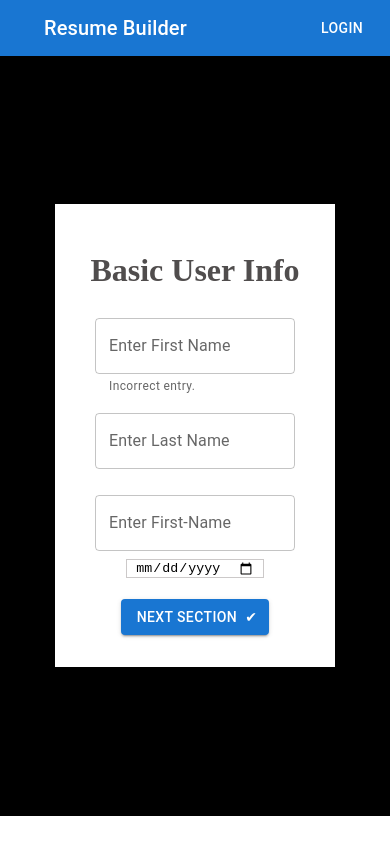
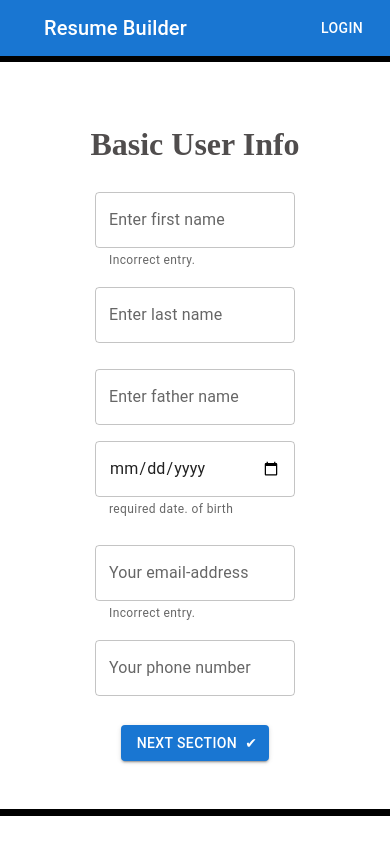
Before and after one commit to niaziiii/resume-builder, a React (Create React App) app: page /resume in a window 390 px wide. Built offline with nearby package versions, Linux system fonts and the light colour scheme.

Commit message:
added user job info UIUX

```diff
--- a/src/components/Forms/UserBasic/UserBasic.jsx
+++ b/src/components/Forms/UserBasic/UserBasic.jsx
@@ -1,12 +1,10 @@
 import React from 'react'
 import Box from '@mui/material/Box';
 import TextField from '@mui/material/TextField';
-// import SendIcon from '@mui/icons-material/Send';
 import Button from '@mui/material/Button';
 
 
 const UserBasic = (prop) => {
-  console.log(prop);
   return (
     <Box
       className='UserBasic-Form'
@@ -20,20 +18,36 @@ const UserBasic = (prop) => {
       <form action="#">
       <div className='inputsContainer'>
         <TextField
-          label="Enter First Name"
+          label="Enter first name"
           helperText="Incorrect entry."
         />
         <TextField
-          label="Enter Last Name"
+          label="Enter last name"
         />
       </div>
       <div className='inputsContainer'>
         <TextField
-          label="Enter First-Name"
+          label="Enter father name"
         />
-        <input type="date" name="" id="" />
+         <TextField
+          // label="Enter father name"
+          type='date'
+          helperText="required date. of birth"
+
+        />
 
       </div>
+      <div className='inputsContainer'>
+      <TextField
+        label="Your email-address"
+        type='email'
+        helperText="Incorrect entry."
+      />
+      <TextField
+        label="Your phone number"
+        type='number'
+      />
+    </div>
       <Button variant="contained" endIcon='✔' type='submit' onClick={(e)=> {
         e.preventDefault()
         prop.next()
--- a/src/components/Forms/UserJobInfo/UserJobInfo.jsx
+++ b/src/components/Forms/UserJobInfo/UserJobInfo.jsx
@@ -1,10 +1,47 @@
 import React from 'react'
+import Box from '@mui/material/Box';
+import TextField from '@mui/material/TextField';
+import Button from '@mui/material/Button';
+import Stack from '@mui/material/Stack';
 
-const UserJobInfo = () => {
+const UserJobInfo = (prop) => {
   return (
-    <div>
-      <h1>User job info</h1>
+    <Box
+    className='UserBasic-Form'
+    component="div"
+    // onSubmit={}
+    sx={{
+      '& .MuiTextField-root': { m: 1, width: '25ch' },
+    }}
+  >
+    <h1>User Job info</h1>
+    <form action="#">
+    <div className='inputsContainer'>
+      <TextField
+        label="Enter First Name"
+        helperText="Incorrect entry."
+      />
+      <TextField
+        label="Enter Last Name"
+      />
     </div>
+    <div className='inputsContainer'>
+      <TextField
+        label="Enter First-Name"
+      />
+      <input type="date" name="" id="" />
+
+    </div>
+    <Stack direction="row" spacing={20} className="previ-next-button">
+      <Button variant="outlined" startIcon='' onClick={()=> prop.prev()}>
+        Prev
+      </Button>
+      <Button variant="outlined" endIcon='▶' onClick={()=> prop.next()}>
+        Next
+      </Button>
+    </Stack>
+    </form>
+  </Box>
   )
 }
 
--- a/src/components/UserInfo/UserInfo.jsx
+++ b/src/components/UserInfo/UserInfo.jsx
@@ -6,12 +6,10 @@ function UserInfo() {
     const nextPage = () => {
         if(stage >= 4) return;
         setStage(prev => prev +=1)
-        console.log(stage);
     }
     const prevPage = () => {
         if(stage === 1) return;
         setStage(prev => prev -=1)
-        console.log(stage);
     }
     switch (stage) {
         case 1:
@@ -19,7 +17,7 @@ function UserInfo() {
         case 2:
             return <rendersComponets.UserDetails next={nextPage} prev={prevPage}/>
         case 3:
-            return <rendersComponets.UserJobInfo />
+            return <rendersComponets.UserJobInfo next={nextPage} prev={prevPage}/>
         case 4:
             return <rendersComponets.UserSuccess />
         default:
--- a/src/style/modules/__basicUser.scss
+++ b/src/style/modules/__basicUser.scss
@@ -25,22 +25,8 @@
     margin-top: 1rem;
     cursor: pointer;
 }
-.inputsContainer{
-    display: flex;
-    flex-direction: row;
-    align-items: flex-start;
-    padding: .3rem 0;
-    height: 5rem;
-}
 
-.inputsContainer input[type="date"]{
-    flex: 0 0 40%;
-    padding: 0 .5rem;
-    height: 3rem;
-    align-self: center;
-    margin: 0 .6rem;
-    border: 1px solid rgb(204, 201, 201);
-}
+
 
 @media screen and (max-width: 800px) {
   .UserBasic-Form{
--- a/src/style/modules/__detailsUser.scss
+++ b/src/style/modules/__detailsUser.scss
@@ -1,3 +1,7 @@
+.css-1yk1gt9-MuiInputBase-root-MuiOutlinedInput-root-MuiSelect-root.Mui-focused .MuiOutlinedInput-notchedOutline{
+    border-color: transparent !important;
+}
+
 .previ-next-button{
     display: flex;
     flex-direction: row;
@@ -9,3 +13,42 @@
         padding: .3rem 0 !important;
     }
 }
+.select-input{
+    display: flex;
+    flex-direction: row;
+    align-items: center;
+    padding: .5rem;
+    // width: 100%;
+    flex: 0 0 46%;
+    // background-color: red !important;
+    label{
+        flex: 1;
+        // margin-left: .5rem?;
+    }
+    div{
+        flex: 2;
+
+    }
+}
+
+@media screen and (max-width:600px) {
+    .previ-next-button{
+        flex-direction: column !important;
+        align-items: center;
+        justify-content: center;
+        button{
+            width: auto;
+            margin: 0% !important;
+            padding: .5rem 1rem !important;
+            margin-top: .4rem !important;
+
+        }
+    }
+    .select-input{
+        width: 12rem;
+    }
+    .UserBasic-Form {
+        padding: 3rem 0%;
+        width: 100%;
+    }
+}
--- a/src/style/style.css
+++ b/src/style/style.css
@@ -31,23 +31,6 @@
   cursor: pointer;
 }
 
-.inputsContainer {
-  display: flex;
-  flex-direction: row;
-  align-items: flex-start;
-  padding: 0.3rem 0;
-  height: 5rem;
-}
-
-.inputsContainer input[type=date] {
-  flex: 0 0 40%;
-  padding: 0 0.5rem;
-  height: 3rem;
-  align-self: center;
-  margin: 0 0.6rem;
-  border: 1px solid rgb(204, 201, 201);
-}
-
 @media screen and (max-width: 800px) {
   .UserBasic-Form {
     height: 100%;
@@ -62,6 +45,10 @@
     flex-direction: column;
   }
 }
+.css-1yk1gt9-MuiInputBase-root-MuiOutlinedInput-root-MuiSelect-root.Mui-focused .MuiOutlinedInput-notchedOutline {
+  border-color: transparent !important;
+}
+
 .previ-next-button {
   display: flex;
   flex-direction: row;
@@ -71,4 +58,68 @@
 .previ-next-button button {
   width: 7rem;
   padding: 0.3rem 0 !important;
+}
+
+.select-input {
+  display: flex;
+  flex-direction: row;
+  align-items: center;
+  padding: 0.5rem;
+  flex: 0 0 46%;
+}
+.select-input label {
+  flex: 1;
+}
+.select-input div {
+  flex: 2;
+}
+
+@media screen and (max-width: 600px) {
+  .previ-next-button {
+    flex-direction: column !important;
+    align-items: center;
+    justify-content: center;
+  }
+  .previ-next-button button {
+    width: auto;
+    margin: 0% !important;
+    padding: 0.5rem 1rem !important;
+    margin-top: 0.4rem !important;
+  }
+  .select-input {
+    width: 12rem;
+  }
+  .UserBasic-Form {
+    padding: 3rem 0%;
+    width: 100%;
+  }
+}
+.custom-container-input {
+  margin: 0 auto;
+}
+
+.inputsContainer {
+  display: flex;
+  flex-direction: row;
+  justify-content: center;
+}
+
+textarea {
+  height: 5rem;
+  padding: 0.5rem;
+  border: none;
+  outline: 0.001rem solid gray;
+  outline: 0.001rem solid gray;
+  border-radius: 3px;
+  margin-top: 1rem;
+}
+textarea:active, textarea:visited, textarea:focus {
+  outline: 2px solid blue;
+}
+
+@media screen and (max-width: 600px) {
+  .inputsContainer {
+    flex-direction: column;
+    align-items: center;
+  }
 }/*# sourceMappingURL=style.css.map */
--- a/src/style/style.scss
+++ b/src/style/style.scss
@@ -3,5 +3,37 @@
     padding: 0%;
 }
 
+
 @import './modules/_basicUser';
 @import './modules/_detailsUser';
+
+.custom-container-input{
+    margin:  0 auto;
+
+}
+.inputsContainer{
+    display: flex;
+    flex-direction:row;
+    justify-content: center;
+}
+
+textarea{
+    height: 5rem;
+    padding: .5rem;
+    border: none;
+    outline: 0.001rem solid gray;
+    outline: 0.001rem solid gray;
+    border-radius: 3px;
+    margin-top: 1rem;
+    &:active,
+    &:visited,
+    &:focus{
+    outline: 2px solid blue;
+    }
+}
+@media screen and (max-width:600px) {
+    .inputsContainer{
+        flex-direction: column;
+        align-items: center;
+    }
+}
```
Also changed, not shown: 1 other file (tests, documents, lock files or other folders).
